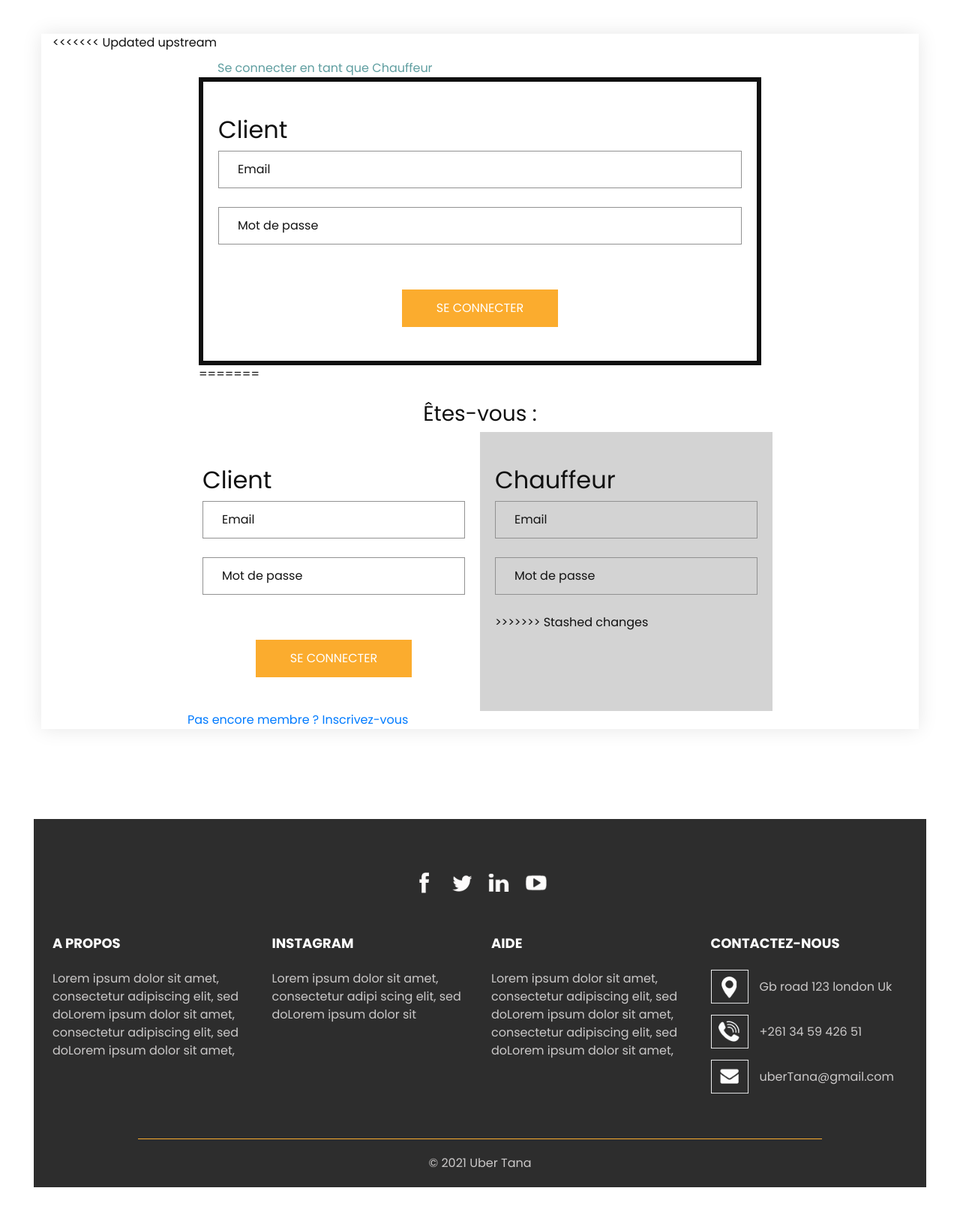
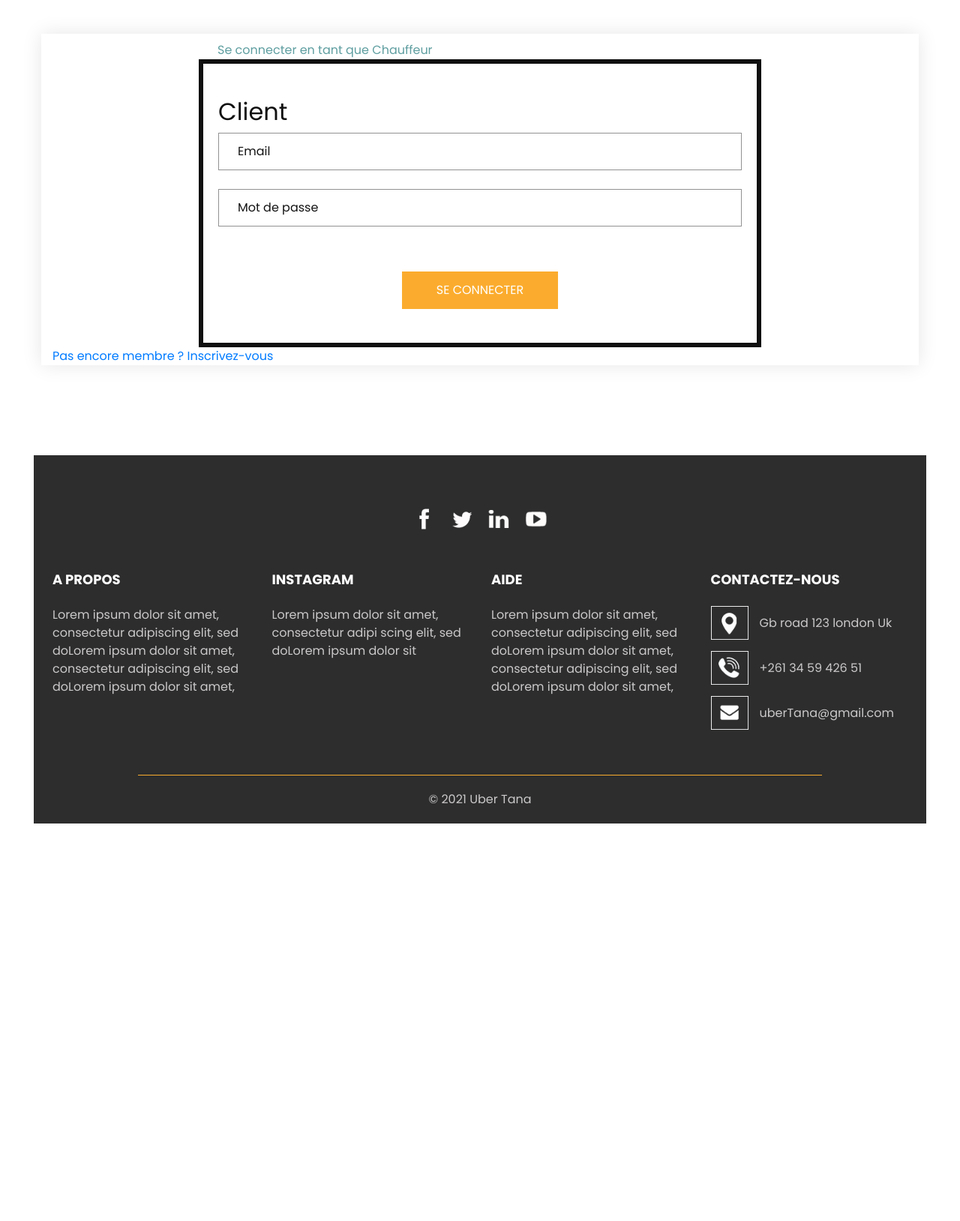
Before and after one commit to rotsyrotsy/UberTana, a CodeIgniter app: page /UberTana/index.php/login/index in a window 1280 px wide. Shown: the part 140-1768 px from the top of the page at 75% size. After the commit the page ends 1238 px from the top, so only its background shows below. Run offline with CodeIgniter, Linux system fonts and the light colour scheme; some libraries are stand-ins or nearby versions.

Commit message:
update login

```diff
--- a/application/views/login.php
+++ b/application/views/login.php
@@ -1,6 +1,5 @@
 <section class="contact_section layout_padding-bottom layout_padding2-top">
     <div class="container container-bg">
-<<<<<<< Updated upstream
         <div class="row justify-content-center">
             <div class="col-md-8 col-sm-12" id="client">
                 <a class="col-md-10" id="vers_chauffeur" href="" style="text-decoration: none; color:cadetblue; margin-left: 10px; margin-top:10px; display: block;">
@@ -24,37 +23,6 @@
                         </form>
                     </div>
                 </div>
-=======
-        <div style="position: relative; width: 100%;">
-        <br>
-            <h3 style="text-align: center;">Êtes-vous :</h3>
-        </div>
-      <div class="row">
-        <div class="col-md-6 col-lg-6 px-0">
-          <form action="">
-              <h2>Client</h2>
-            <div>
-              <input type="email" placeholder="Email" />
-            </div>
-            <div>
-              <input type="password" placeholder="Mot de passe" />
-            </div>
-            <div class="d-flex ">
-              <button>
-                SE CONNECTER
-              </button>
-            </div>
-          </form>
-        </div>
-        <div class="col-md-6 col-lg-6 px-0" style="background-color: lightgray;">
-          <form action="">
-              <h2>Chauffeur</h2>
-            <div>
-              <input type="email" placeholder="Email" />
-            </div>
-            <div>
-              <input type="password" placeholder="Mot de passe" />
->>>>>>> Stashed changes
             </div>
             <div class="col-md-8 col-sm-12" id="chauffeur" style="display: none;">
                 <a class="col-md-10" id="vers_client" href="" style="text-decoration: none; color:cadetblue; margin-left: 10px; margin-top:10px; display: block;">
--- a/application/views/template.php
+++ b/application/views/template.php
@@ -1,6 +1,6 @@
 <?php
   if (!isset($page) || $page == null) {
-    $page = 'accueil_Chauffeur';
+    $page = 'login';
   }
   // echo $page;
 ?>
```
